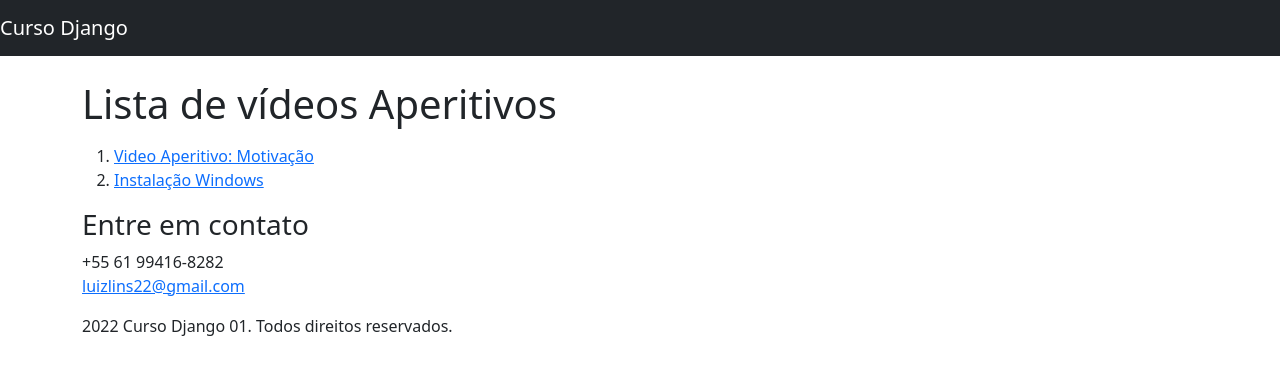
After one commit to Luiz-Lins/curso-django_01, a Django app: page /aperitivos/ in a window 1280 px wide. The commit adds this page. Shown: the top 385 px of the page. Run offline with Django 4.2, Linux system fonts and the light colour scheme; some libraries are stand-ins or nearby versions.

Commit message:
Configuração fundamentais de Http e Templates.

```diff
--- /dev/null
+++ b/pypro/aperitivos/templates/aperitivos/indice.html
@@ -0,0 +1,22 @@
+{% extends 'base/base.html' %}
+{% load static %}
+
+<title xmlns="http://www.w3.org/1999/html">{% block title %}Curso-django_01 Aperitivos{% endblock title %}</title>
+<meta name="description" content="{% block description %}Páginas com todos vídeos gratuitos{% endblock description %}">
+
+{% block body %}
+    <div class="container">
+        <div class="row">
+            <div class="col-md-12">
+                <h1 class="mt-4 mb-3">Lista de vídeos Aperitivos</h1>
+                <ol>
+                    {% for video in videos %}
+                        <li><a href="{{video.get_absolute_url}}">{{ video.titulo | default:"Faltando Título" }}</a></li>
+                    {% empty %}
+                        <li>Não foi encontrado nenhum video de aperitivo</li>
+                    {% endfor %}
+                </ol>
+            </div>
+        </div>
+    </div>
+{% endblock body %}
--- a/pypro/aperitivos/templates/aperitivos/video.html
+++ b/pypro/aperitivos/templates/aperitivos/video.html
@@ -8,7 +8,7 @@
     <div class="container">
         <div class="row">
             <div class="col-md-12">
-                <h1 class="mt-4 mb-3">{{ video.titulo }}</h1>
+                <h1 class="mt-4 mb-3">{{ video.titulo | default:"Faltando Título" }}</h1>
                 <iframe src="https://player.vimeo.com/video/{{ video.vimeo_id }}?h=a14e61ba65&amp;badge=0&amp;autopause=0&amp;player_id=0&amp;app_id=58479" width="640" height="480" frameborder="0"
                         allow="autoplay; fullscreen; picture-in-picture" allowfullscreen title="Hello World Python.mp4"></iframe>
             </div>
--- a/pypro/aperitivos/urls.py
+++ b/pypro/aperitivos/urls.py
@@ -1,8 +1,10 @@
 from django.urls import path
 
-from pypro.aperitivos.views import video
+from pypro.aperitivos.views import video, indice
 
 app_name = 'aperitivos'
 urlpatterns = [
-    path('<slug:slug>', video, name='video')
+    path('<slug:slug>', video, name='video'),
+    path('', indice, name='indice')
+
 ]
--- a/pypro/aperitivos/views.py
+++ b/pypro/aperitivos/views.py
@@ -1,6 +1,29 @@
 from django.shortcuts import render
+from django.urls import reverse
+
+
+class Video:
+    def __init__(self, slug, titulo, vimeo_id):
+        self.slug = slug
+        self.titulo = titulo
+        self.vimeo_id = vimeo_id
+
+    def get_absolute_url(self):
+        return reverse('aperitivos:video', args=(self.slug,))
+
+
+videos = [
+        Video('motivacao', 'Video Aperitivo: Motivação', 730872873),
+        Video('instalacao-windows', 'Instalação Windows', 731597193),
+    ]
+
+videos_dct = {v.slug: v for v in videos}
+
+
+def indice(request):
+    return render(request, 'aperitivos/indice.html', context={'videos': videos})
 
 
 def video(request, slug):
-    video = {'titulo': 'Video Aperitivo: Motivação', 'vimeo_id': 730872873}
+    video = videos_dct[slug]
     return render(request, 'aperitivos/video.html', context={'video': video})
--- a/pypro/base/templates/base/base.html
+++ b/pypro/base/templates/base/base.html
@@ -37,30 +37,8 @@
 
 {% block body %}{% endblock body %}
 
+{% include 'base/footer.html' with contato_email='luizlins22@gmail.com' only %}
 
-<footer class="main-footer mt-5 pt-4">
-    <div class="container">
-        <div class="row">
-            <div class="col">
-                <h3>Entre em contato</h3>
-                <address>
-                    +55 61 99416-8282
-                    <br/>
-                    <a href="mailto:luizlins22@gmail.com">luizlins22@gmail.com</a>
-                </address>
-            </div>
-        </div>
-    </div>
-    <div class="rights pb-5">
-        <div class="container">
-            <div class="row">
-                <div class="col">
-                    {% now 'Y' %} Curso Django 01. Todos direitos reservados.
-                </div>
-            </div>
-        </div>
-    </div>
-</footer>
 
 </body>
 </html>
--- /dev/null
+++ b/pypro/base/templates/base/footer.html
@@ -0,0 +1,23 @@
+<footer class="main-footer mt 1 pt 0">
+    <div class="container">
+        <div class="row">
+            <div class="col">
+                <h3>Entre em contato</h3>
+                <address>
+                    +55 61 99416-8282
+                    <br/>
+                    <a href="mailto:{{contato_email}}">{{contato_email}}</a>
+                </address>
+            </div>
+        </div>
+    </div>
+    <div class="rights pb-5">
+        <div class="container">
+            <div class="row">
+                <div class="col">
+                    {% now 'Y' %} Curso Django 01. Todos direitos reservados.
+                </div>
+            </div>
+        </div>
+    </div>
+</footer>
```
Also changed, not shown: pypro/aperitivos/tests/tests_indice.py (added, +36 -0 lines), pypro/base/tests/test_home.py (+4 -0 lines), pypro/aperitivos/tests/__init__.py (added), pypro/aperitivos/tests/tests_video.py (renamed from pypro/aperitivos/tests.py).
